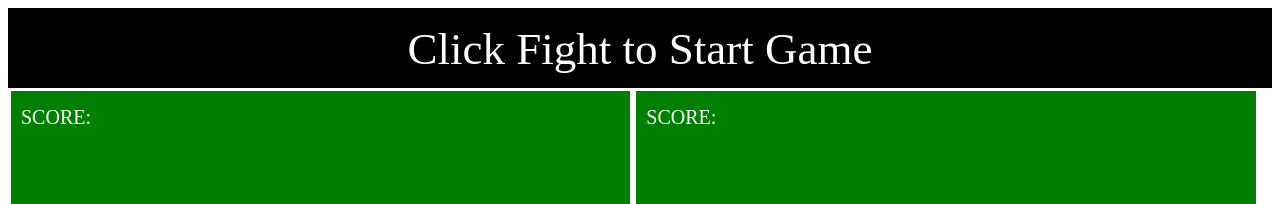
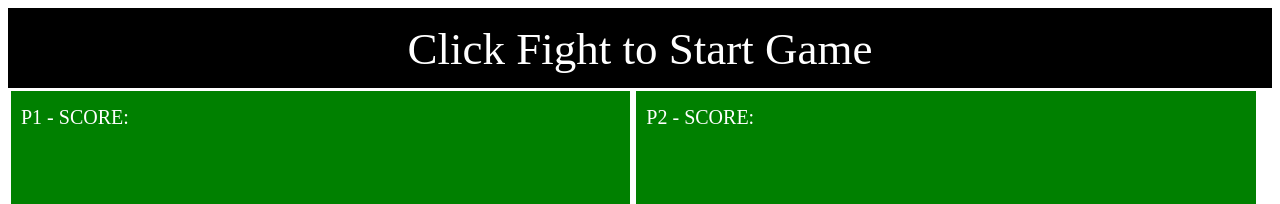
Before and after one commit to aibekzhv/GameOfWar, a plain HTML site: page index.html in a window 1280 px wide. Shown: the top 204 px of the page. Drawn offline with Linux system fonts and the light colour scheme.

Commit message:
README.md

```diff
--- a/index.html
+++ b/index.html
@@ -9,11 +9,11 @@
     <div id="message">Click Fight to Start Game</div>
     <div id="board">
       <div id="player1" class="players">
-        <div id="scoret">SCORE:<span class="score"></span></div>
+        <div id="scoret">P1 - SCORE:<span class="score"></span></div>
         <div class="hand"></div>
       </div>
       <div id="player2" class="players">
-        <div id="scoret">SCORE:<span class="score"></span></div>
+        <div id="scoret">P2 - SCORE:<span class="score"></span></div>
         <div class="hand"></div>
       </div>
       <div id="action">
```
Also changed, not shown: img/wireframe.png (added), 1 other file.
